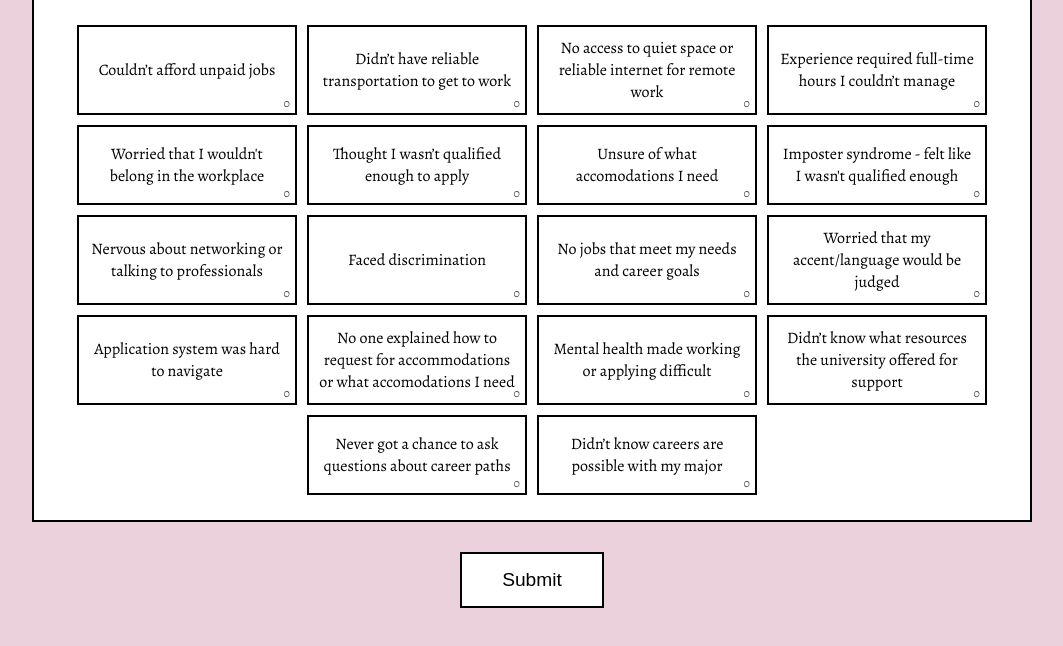
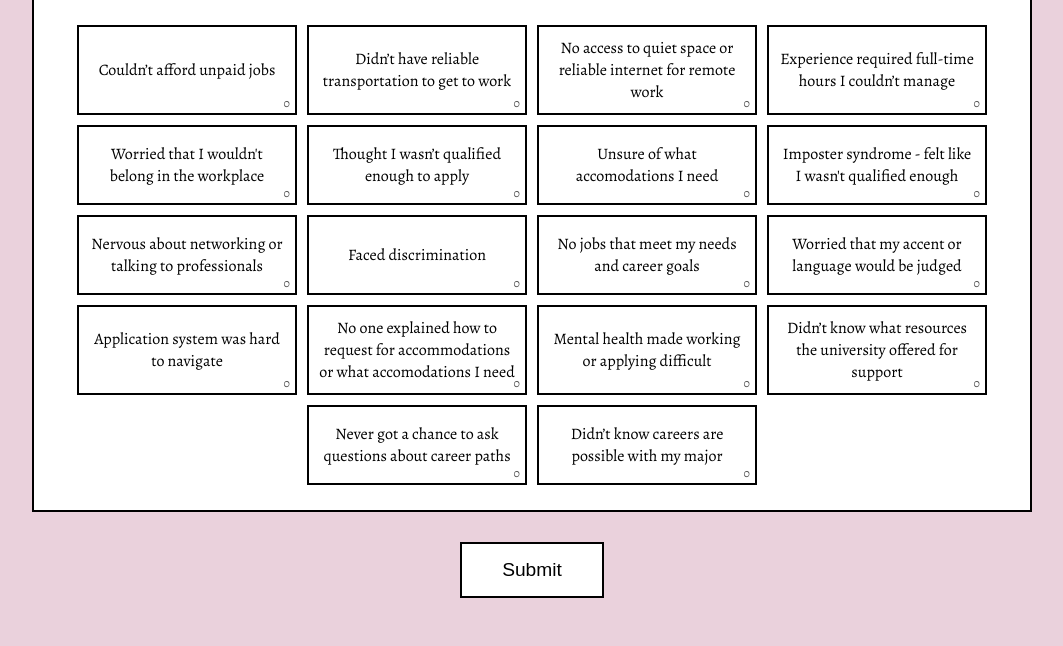
Before and after one commit to lyricalninja42/OnlineBarrierBingo, a plain HTML site: page index.html in a window 1280 px wide. Shown: the part 130-776 px from the top of the page, without its empty margins (108-1171 px from the left). Drawn offline with nearby package versions, Linux system fonts and the light colour scheme; no server answers.

Commit message:
Update index.html

```diff
--- a/index.html
+++ b/index.html
@@ -133,7 +133,7 @@
     "Nervous about networking or talking to professionals",
     "Faced discrimination",
     "No jobs that meet my needs and career goals",
-    "Worried that my accent/language would be judged",
+    "Worried that my accent or language would be judged",
     "Application system was hard to navigate",
     "No one explained how to request for accommodations or what accomodations I need",
     "Mental health made working or applying difficult",
```
